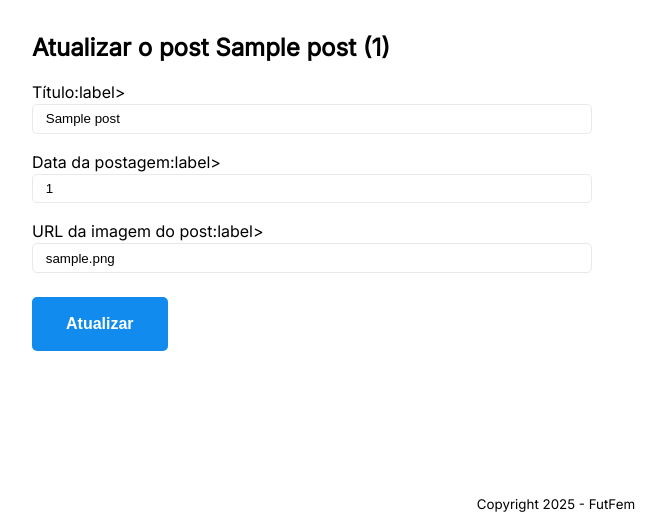
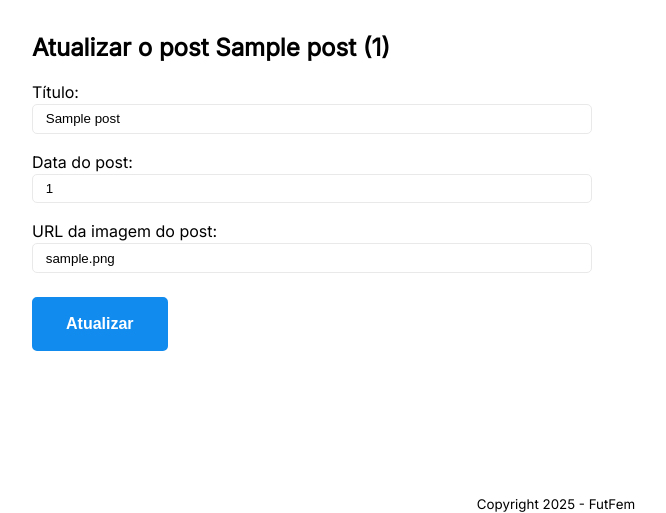
Before and after one commit to beatrizfmachado/BlogBeatrizFernandesMachadoFutFem, a Django app: page /posts/update/1/ in a window 1280 px wide. Shown: the part 260-773 px from the top of the page, without its empty margins (84-750 px from the left). Run offline with Django 5.2, Linux system fonts and the light colour scheme; tables that the repository leaves empty hold one stand-in row (values such as "Sample post").

Commit message:
Mudança para VIEWS FUNCIONAIS COM DJANGO FORM

```diff
--- /dev/null
+++ b/posts/forms.py
@@ -0,0 +1,17 @@
+from django.forms import ModelForm
+from .models import Post
+
+
+class PostForm(ModelForm):
+    class Meta:
+        model = Post
+        fields = [
+            'titulo',
+            'data_postagem',
+            'imagem_url',
+        ]
+        labels = {
+            'titulo': 'Título',
+            'data_postagem': 'Data do post',
+            'imagem_url': 'URL da imagem do post',
+        }
--- a/posts/templates/posts/update.html
+++ b/posts/templates/posts/update.html
@@ -3,33 +3,7 @@
 <h2>Atualizar o post {{ post.titulo }} ({{ post.data_postagem}})</h2>
 <form method="post" action="{% url 'posts:update' post.id%}">
   {% csrf_token %}
-  <p>
-    <label for="id_titulo">Título:label>
-    <input
-    type="text"
-    name="titulo"
-    id="id_titulo"
-    value="{{ post.titulo }}"
-    />
-  </p>
-  <p>
-    <label for=" id_data_postagem">Data da postagem:label>
-    <input
-      type="number"
-      name="data_postagem"
-      id="id_data_postagem"
-      value="{{ post.data_postagem }}"
-    />
-  </p>
-  <p>
-    <label for=" id_imagem_url">URL da imagem do post:label>
-    <input
-      type="url"
-      name="imagem_url"
-      id="id_imagem_url"
-      value="{{post.imagem_url}}"
-    />
-  </p>
+  {{ form.as_p }}
   <button type="submit">Atualizar</button>
-  </form>
+</form>
 {% endblock content %}
--- a/posts/views.py
+++ b/posts/views.py
@@ -4,6 +4,8 @@ from .temp_data import post_data
 from django.http import HttpResponseRedirect
 from django.urls import reverse
 from .models import Post
+from .forms import PostForm
+
 
 #View READ para consulta de post
 def list_posts(request):
@@ -11,11 +13,13 @@ def list_posts(request):
     context = {'post_list': post_list}
     return render(request, 'posts/index.html', context)
 
+
 #View para detalhamento de post
 def detail_post(request, post_id):
     post = get_object_or_404(Post, pk=post_id)
     context = {'post': post}
     return render(request, 'posts/detail.html', context)
+
 
 #View para busca de post
 def search_posts(request):
@@ -26,36 +30,49 @@ def search_posts(request):
         context = {"post_list": post_list}
     return render(request, 'posts/search.html', context)
 
+
 #View para criar post
 def create_post(request):
     if request.method == 'POST':
-        post_titulo = request.POST['titulo']
-        post_data_postagem = request.POST['data_postagem']
-        post_imagem_url = request.POST['imagem_url']
-        post = Post(titulo=post_titulo,
-                      data_postagem=post_data_postagem,
-                      imagem_url=post_imagem_url)
-        post.save()
-        return HttpResponseRedirect(
-            reverse('posts:detail', args=(post.id, )))
+        form = PostForm(request.POST)
+        if form.is_valid():
+            post_titulo = form.cleaned_data['titulo']
+            post_data_postagem = form.cleaned_data['data_postagem']
+            post_imagem_url = form.cleaned_data['imagem_url']
+            post = Post(titulo=post_titulo,
+                          data_postagem=post_data_postagem,
+                          imagem_url=post_imagem_url)
+            post.save()
+            return HttpResponseRedirect(
+                reverse('posts:detail', args=(post.id, )))
     else:
-        return render(request, 'posts/create.html', {})
+        form = PostForm()
+        context = {'form': form}
+        return render(request, 'posts/create.html', context)
 
 
 #View para atualizar post
 def update_post(request, post_id):
     post = get_object_or_404(Post, pk=post_id)
+    if request.method == "POST":
+        form = PostForm(request.POST)
+        if form.is_valid():
+            post.titulo = form.cleaned_data['titulo']
+            post.data_postagem = form.cleaned_data['data_postagem']
+            post.imagem_url = form.cleaned_data['imagem_url']
+            post.save()
+            return HttpResponseRedirect(
+                reverse('posts:detail', args=(post.id, )))
+    else:
+        form = PostForm(
+            initial={
+                'titulo': post.titulo,
+                'data_postagem': post.data_postagem,
+                'imagem_url': post.imagem_url
+            })
+    context = {'post': post, 'form': form}
+    return render(request, 'posts/update.html', context)
 
-    if request.method == "POST":
-        post.titulo = request.POST['titulo']
-        post.data_postagem = request.POST['data_postagem']
-        post.imagem_url = request.POST['imagem_url']
-        post.save()
-        return HttpResponseRedirect(
-            reverse('posts:detail', args=(post.id, )))
-
-    context = {'post': post}
-    return render(request, 'posts/update.html', context)
 
 #View para remover post
 def delete_post(request, post_id):
```
Also changed, not shown: posts/templates/posts/create.html (+4 -13 lines).
